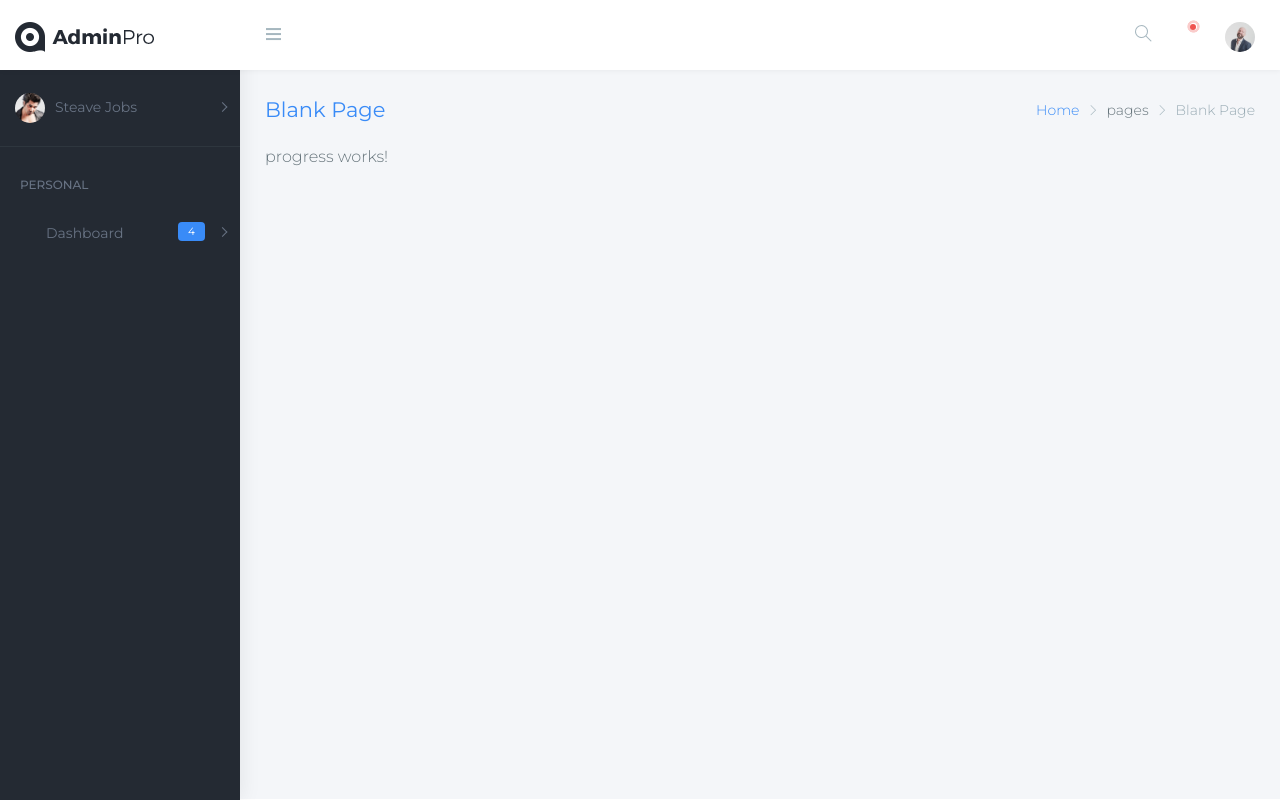
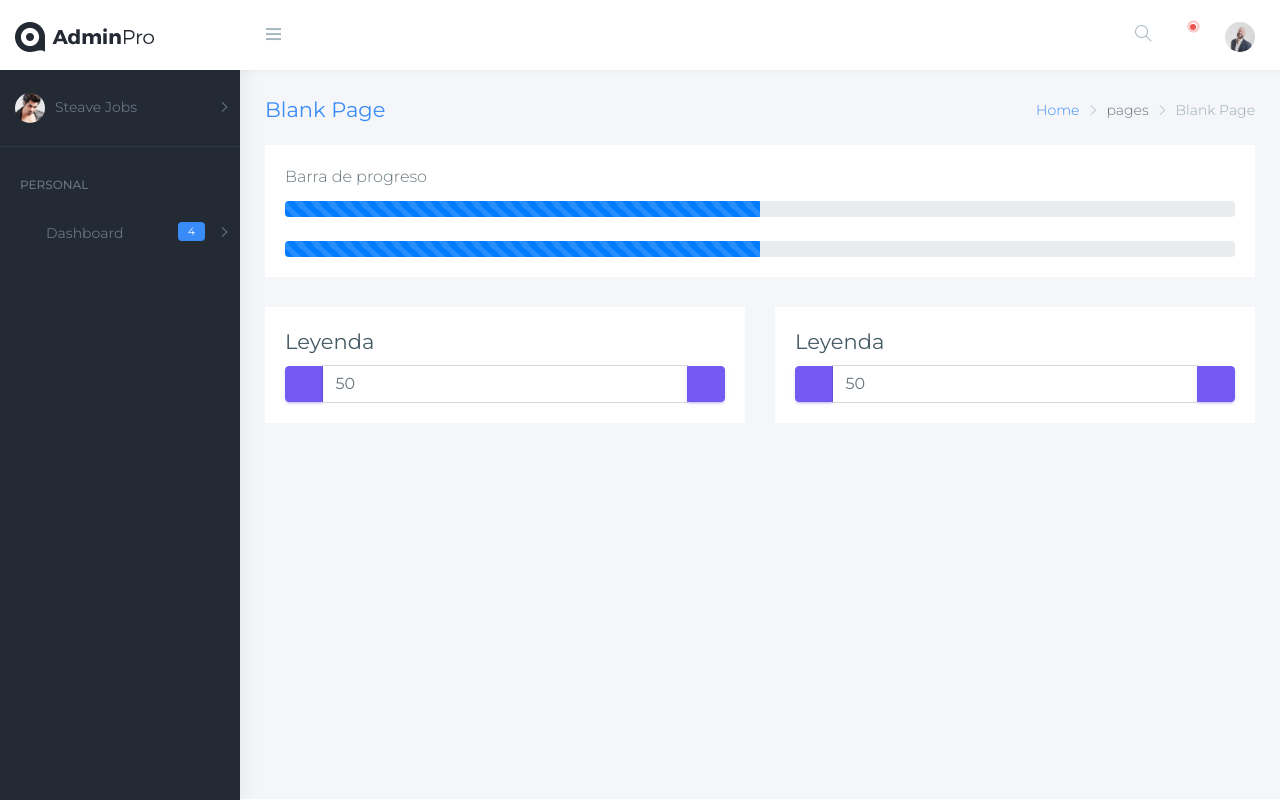
Before and after one commit to Gastalver/adminPro-udemy, an Angular app: page /#/progress in a window 1280 px wide. Built offline with nearby package versions, Linux system fonts and the light colour scheme; a web font is replaced by a local one.

Commit message:
Creando componente incrementador reutilizable

```diff
--- /dev/null
+++ b/src/app/components/incrementador/incrementador.component.html
@@ -0,0 +1,20 @@
+<h3>{{leyenda}}</h3>
+<div class="input-group">
+          <span class="input-group-btn">
+            <button class="btn btn-primary"
+                    type="button"
+                    (click)="cambiarValor(+5)"
+            ><i class="mdi mdi-plus"></i></button>
+          </span>
+  <input name="porcentaje"
+         [(ngModel)]="porcentaje"
+         type="text"
+         class="form-control"
+         placeholder="Porcentaje">
+  <span class="input-group-btn">
+            <button class="btn btn-primary"
+                    type="button"
+                    (click)="cambiarValor(-5)"
+            ><i class="mdi mdi-minus"></i></button>
+          </span>
+</div>
--- /dev/null
+++ b/src/app/components/incrementador/incrementador.component.ts
@@ -0,0 +1,26 @@
+import { Component, OnInit } from '@angular/core';
+
+@Component({
+  selector: 'app-incrementador',
+  templateUrl: './incrementador.component.html',
+  styles: []
+})
+export class IncrementadorComponent implements OnInit {
+  porcentaje = 50;
+  leyenda: string = 'Leyenda';
+  constructor() { }
+
+  ngOnInit() {
+  }
+  cambiarValor(valor: number): void {
+    if (this.porcentaje >= 100 && valor > 0 ) {
+      this.porcentaje = 100;
+      return;
+    }
+    if (this.porcentaje <= 0 && valor < 0 ) {
+      this.porcentaje = 0;
+      return;
+    }
+    this.porcentaje = this.porcentaje + valor;
+  }
+}
--- a/src/app/pages/progress/progress.component.html
+++ b/src/app/pages/progress/progress.component.html
@@ -1 +1,43 @@
-<p>progress works!</p>
+<div class="row">
+  <div class="col-12">
+    <div class="card">
+      <div class="card-body">
+        <div class="card-title">Barra de progreso</div>
+        <div class="progress">
+          <div class="progress-bar progress-bar-striped progress-bar-animated"
+               role="progressbar"
+               [attr.ariaValueNow]="porcentaje"
+               aria-valuemin="0"
+               aria-valuemax="100"
+               [style.width]="porcentaje + '%'">
+          </div>
+        </div>
+        <br>
+        <div class="progress">
+          <div class="progress-bar progress-bar-striped progress-bar-animated"
+               role="progressbar"
+               [attr.ariaValueNow]="porcentaje"
+               aria-valuemin="0"
+               aria-valuemax="100"
+               [style.width]="porcentaje + '%'">
+          </div>
+        </div>
+      </div>
+    </div>
+  </div>
+
+  <div class="col-6">
+    <div class="card">
+      <div class="card-body">
+        <app-incrementador></app-incrementador>
+      </div>
+    </div>
+  </div>
+  <div class="col-6">
+    <div class="card">
+      <div class="card-body">
+        <app-incrementador></app-incrementador>
+      </div>
+    </div>
+  </div>
+</div>
--- a/src/app/pages/progress/progress.component.ts
+++ b/src/app/pages/progress/progress.component.ts
@@ -6,10 +6,9 @@ import { Component, OnInit } from '@angular/core';
   styles: []
 })
 export class ProgressComponent implements OnInit {
-
+  porcentaje = 50;
   constructor() { }
 
   ngOnInit() {
   }
-
-}
+  }
```
Also changed, not shown: src/app/app.module.ts (+6 -1 lines), src/app/pages/pages.module.ts (+9 -3 lines).
